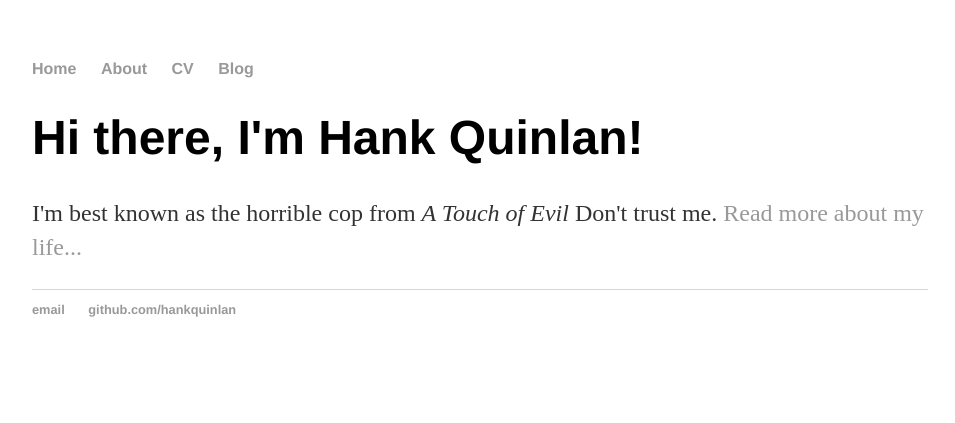
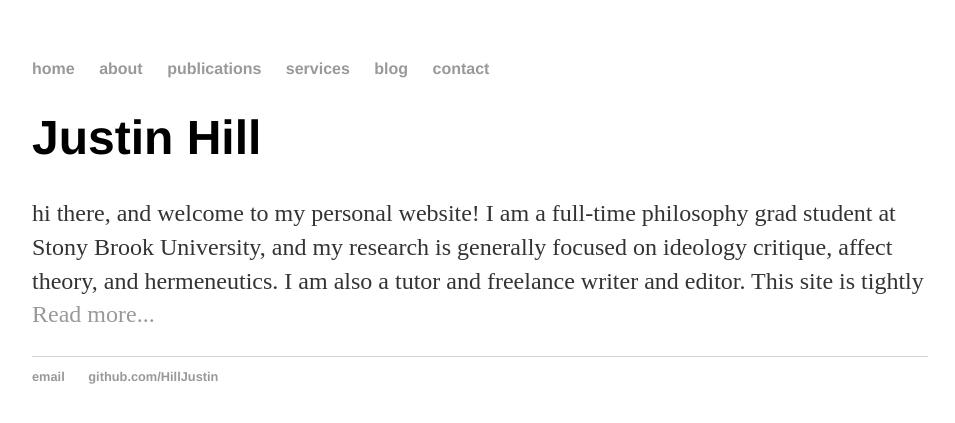
Before and after one commit to HillJustin/HillJustin.github.io, a Jekyll site: the page built from index.html, in a window 1280 px wide. Shown: the top 423 px of the page, without its empty margins (160-1115 px from the left). Built offline with Jekyll 4.4.1, drawn with Linux system fonts in a browser that asks for light colours.

```diff
--- a/_config.yml
+++ b/_config.yml
@@ -1,3 +1,3 @@
-name: Hank Quinlan, Horrible Cop
+name: Justin Hill, philosopher
 markdown: kramdown
 permalink: /blog/:year/:month/:day/:title
--- a/_layouts/default.html
+++ b/_layouts/default.html
@@ -8,10 +8,12 @@
 		<body>
 			<nav>
 	    		<ul>
-	        		<li><a href="/">Home</a></li>
-		        	<li><a href="/about">About</a></li>
-	        		<li><a href="/cv">CV</a></li>
-	        		<li><a href="/blog">Blog</a></li>
+	        		<li><a href="/">home</a></li>
+		        	<li><a href="/about">about</a></li>
+	        		<li><a href="/publications">publications</a></li>
+							<li><a href="/services">services</a></li>
+	        		<li><a href="/blog">blog</a></li>
+							<li><a href="/contact">contact</a></li>
 	    		</ul>
 			</nav>
 			<div class="container">
@@ -21,8 +23,8 @@
 			</div><!-- /.container -->
 			<footer>
 	    		<ul>
-	        		<li><a href="mailto:hankquinlanhub@gmail.com">email</a></li>
-	        		<li><a href="https://github.com/hankquinlan">github.com/hankquinlan</a></li>
+	        		<li><a href="mailto:Hill.Justin.Andrew@gmail.com">email</a></li>
+	        		<li><a href="https://github.com/hilljustin">github.com/HillJustin</a></li>
 				</ul>
 			</footer>
 		</body>
--- a/about/index.html
+++ b/about/index.html
@@ -0,0 +1,4 @@
+---
+layout: default
+title: "about me"
+---
--- a/blog/index.html
+++ b/blog/index.html
@@ -1,6 +1,6 @@
 ---
 layout: default
-title: Hank Quinlan's Blog
+title: Justin Hill's Blog
 ---
 	<h1>{{ page.title }}</h1>
 	<ul class="posts">
--- a/index.html
+++ b/index.html
@@ -1,8 +1,9 @@
 ---
 layout: default
-title: Hank Quinlan, Horrible Cop
+title: Justin Hill, philosopher
 ---
 <div class="blurb">
-	<h1>Hi there, I'm Hank Quinlan!</h1>
-	<p>I'm best known as the horrible cop from <em>A Touch of Evil</em> Don't trust me. <a href="/about">Read more about my life...</a></p>
+	<h1>Justin Hill</h1>
+	<p>hi there, and welcome to my personal website! I am a full-time philosophy grad student at Stony Brook University, and my research is generally focused on ideology critique, affect theory, and hermeneutics. I am also a tutor and freelance writer and editor. This site is tightly
+		<a href="/about">Read more...</a></p>
 </div><!-- /.blurb -->
```
Also changed, not shown: _posts/2019-07-06-testing.md (+3 -3 lines), blog/atom.xml (+8 -8 lines), css/main.css (line endings or trailing spaces).
